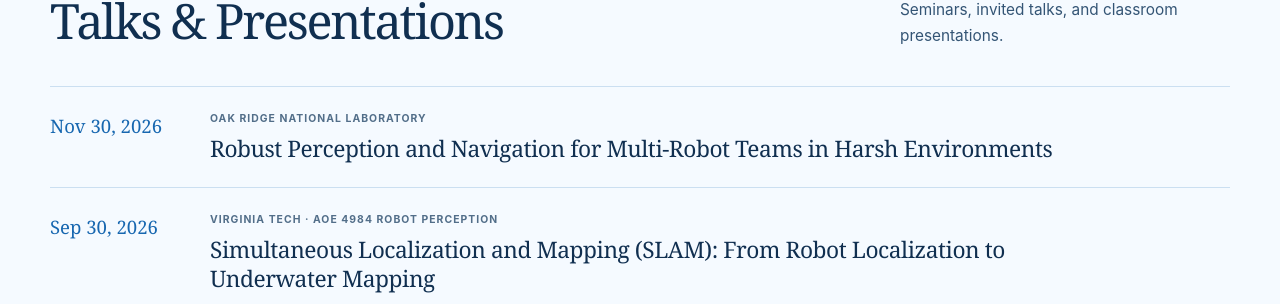
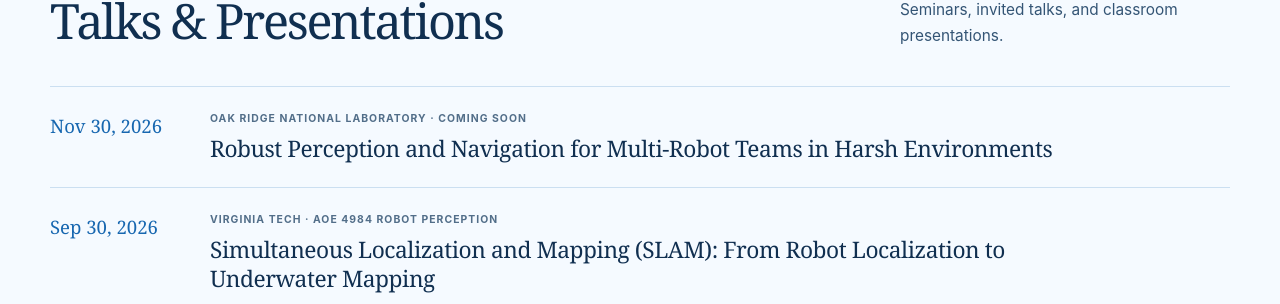
Before and after one commit to yeweihuang/yeweihuang.github.io, a Jekyll site: the page built from index.md, in a window 1280 px wide and 900 px high, scrolled down 4975 px. Shown: the part 148-452 px from the top of the window. Built offline with Jekyll 4.4.1, drawn with Linux system fonts in a browser that asks for light colours.

Commit message:
Mark Oak Ridge talk as coming soon

```diff
--- a/index.md
+++ b/index.md
@@ -103,7 +103,7 @@ image: /assets/images/web/pinkboat-hero.jpg
 <section id="talks" class="talks-section section wrap" aria-labelledby="talks-title">
   <div class="section-heading"><div><p class="section-number">05 / TALKS</p><h2 id="talks-title">Talks &amp; Presentations</h2></div><p>Seminars, invited talks, and classroom presentations.</p></div>
   <ol class="talks-list">
-    <li><time datetime="2026-11-30">Nov 30, 2026</time><div><p class="eyebrow">Oak Ridge National Laboratory</p><h3>Robust Perception and Navigation for Multi-Robot Teams in Harsh Environments</h3></div></li>
+    <li><time datetime="2026-11-30">Nov 30, 2026</time><div><p class="eyebrow">Oak Ridge National Laboratory · Coming soon</p><h3>Robust Perception and Navigation for Multi-Robot Teams in Harsh Environments</h3></div></li>
     <li><time datetime="2026-09-30">Sep 30, 2026</time><div><p class="eyebrow">Virginia Tech · AOE 4984 Robot Perception</p><h3>Simultaneous Localization and Mapping (SLAM): From Robot Localization to Underwater Mapping</h3><a class="text-link talk-slides" href="{{ '/assets/slides/AOE4984_SLAM_Marine_SLAM.pdf' | relative_url }}" type="application/pdf" aria-label="Slides for the Virginia Tech talk, September 30, 2026 (PDF)">Slides (PDF) <span aria-hidden="true">↗</span></a></div></li>
     <li><time datetime="2026-05-08">May 8, 2026</time><div><p class="eyebrow">Dartmouth College · COSC 81/281 Principles of Robot Design and Programming</p><h3>Machine Learning for Visual SLAM from Scene Representation Perspective</h3><a class="text-link talk-slides" href="{{ '/assets/slides/COSC_81_281.pdf' | relative_url }}" type="application/pdf" aria-label="Slides for the Dartmouth talk, May 8, 2026 (PDF)">Slides (PDF) <span aria-hidden="true">↗</span></a></div></li>
     <li><time datetime="2026-04-27">Apr 27, 2026</time><div><p class="eyebrow">Stevens Institute of Technology · ME 656 Autonomous Navigation for Mobile Robots</p><h3>Machine Learning for Visual SLAM from Scene Representation Perspective</h3></div></li>
```
